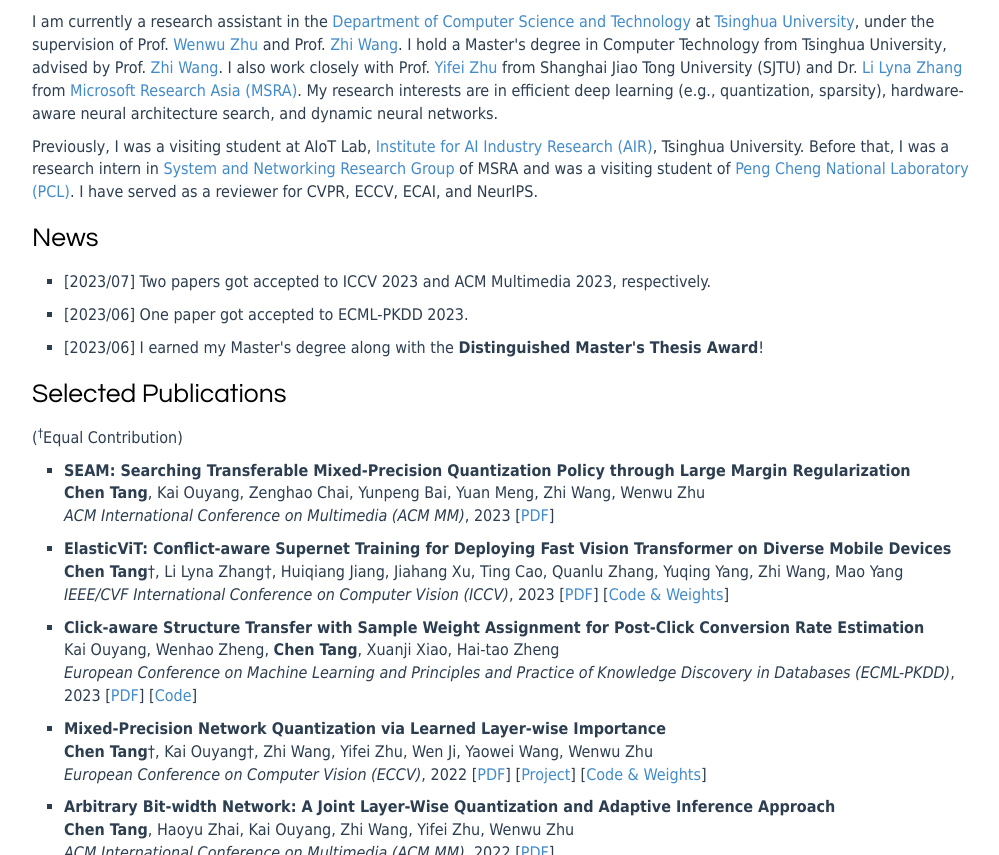
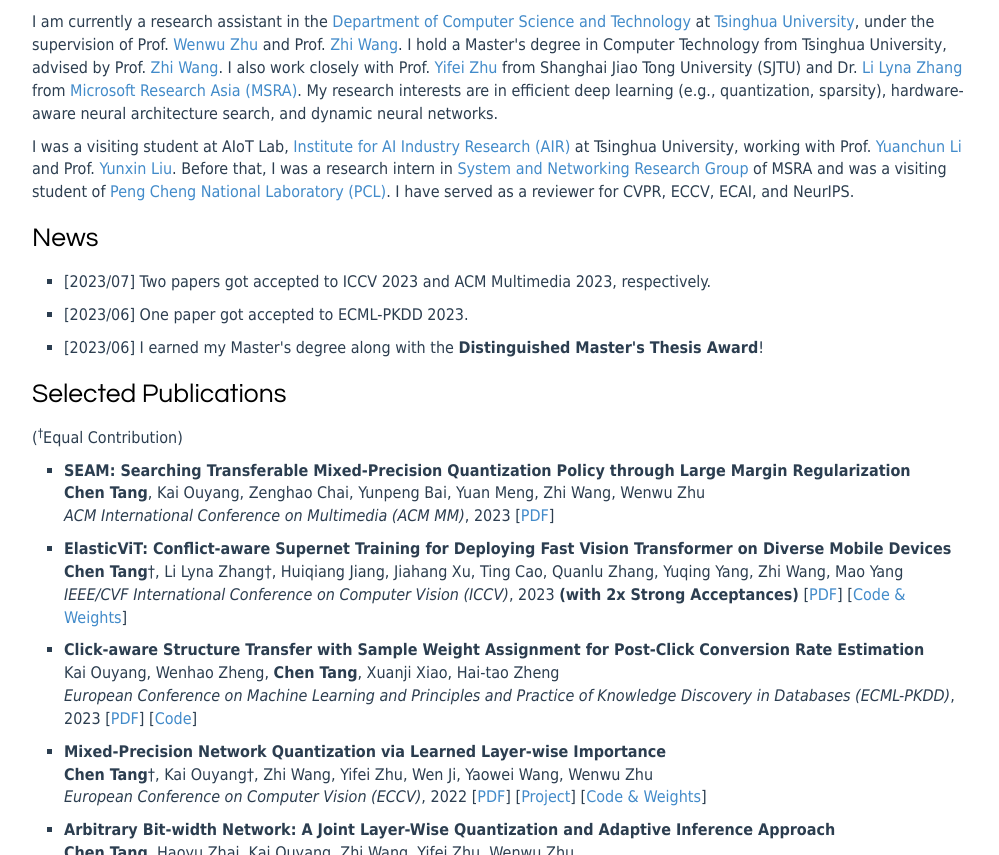
Before and after one commit to tntnnlrw/rongwei.github.io, a plain HTML site: page index.html in a window 1280 px wide. Shown: the part 245-1100 px from the top of the page, without its empty margins (138-1137 px from the left). Drawn offline with Linux system fonts and the light colour scheme.

Commit message:
Update index.html

```diff
--- a/index.html
+++ b/index.html
@@ -64,12 +64,10 @@
         Dr. <a href="https://www.microsoft.com/en-us/research/people/lzhani/" target="_blank">Li Lyna
           Zhang</a> from <a href="https://www.microsoft.com/en-us/research/lab/microsoft-research-asia/"
           target="_blank">Microsoft Research Asia (MSRA)</a>.
-        My research interests are in efficient deep learning (e.g., quantization, sparsity), hardware-aware
-        neural architecture search, and dynamic neural networks.
+        My research interests are in efficient deep learning (e.g., quantization, sparsity), hardware-aware neural architecture search, and dynamic neural networks.
       </p>
       <p>
-        Previously, I was a visiting student at AIoT Lab, <a href="https://air.tsinghua.edu.cn/en/"
-          target="_blank">Institute for AI Industry Research (AIR)</a>, Tsinghua University.
+        I was a visiting student at AIoT Lab, <a href="https://air.tsinghua.edu.cn/en/" target="_blank">Institute for AI Industry Research (AIR)</a> at Tsinghua University, working with Prof. <a href="https://yuanchun-li.github.io/" target="_blank">Yuanchun Li</a> and Prof. <a href="https://yunxinliu.github.io/" target="_blank">Yunxin Liu</a>.
         Before that, I was a research intern in <a
           href="https://www.microsoft.com/en-us/research/group/systems-and-networking-research-group-asia/"
           target="_blank">System and Networking Research Group</a>
@@ -121,7 +119,7 @@
               Mobile Devices</strong><br>
             <strong>Chen Tang</strong><span>&#8224;</span>, Li Lyna Zhang<span>&#8224;</span>, Huiqiang Jiang, Jiahang
             Xu, Ting Cao, Quanlu Zhang, Yuqing Yang, Zhi Wang, Mao Yang<br>
-            <em>IEEE/CVF International Conference on Computer Vision (ICCV)</em>, 2023 [<a
+            <em>IEEE/CVF International Conference on Computer Vision (ICCV)</em>, 2023 <b>(with 2x Strong Acceptances)</b> [<a
               href="https://arxiv.org/pdf/2303.09730.pdf" target="_blank">PDF</a>] [<a
               href="https://github.com/microsoft/Moonlit/tree/main/ElasticViT" target="_blank">Code & Weights</a>]
             </p>
```
